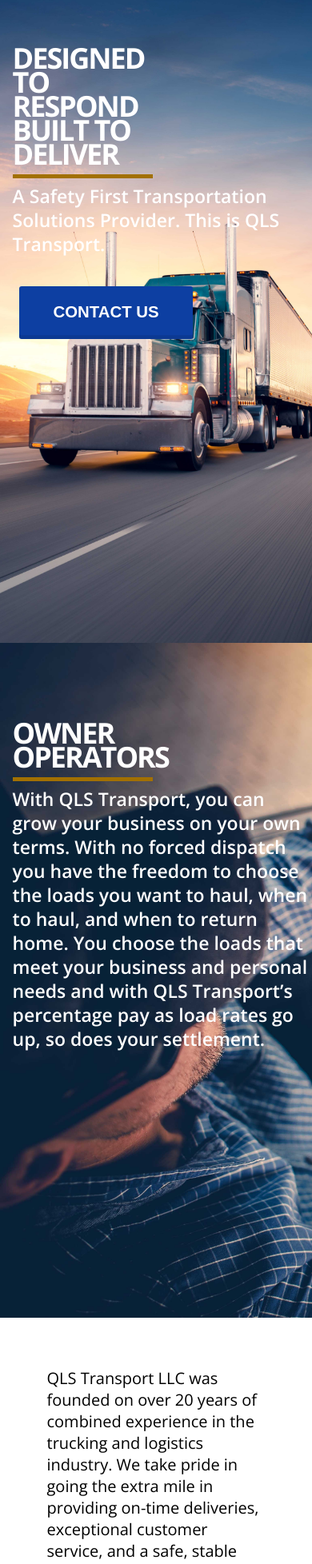
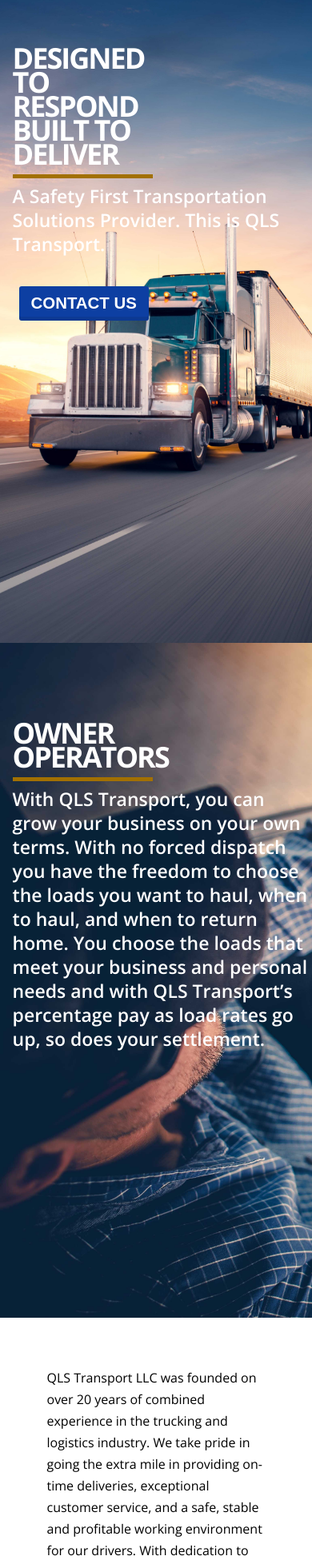
Before and after one commit to XavierCarpenter/qlstransport, a React (Create React App) app: page / in a window 390 px wide. Shown: the part 40-1996 px from the top of the page at 80% size. Built offline with nearby package versions, Linux system fonts and the light colour scheme.

Commit message:
fixed responsiveness

```diff
--- a/src/App.css
+++ b/src/App.css
@@ -80,7 +80,7 @@
   background: rgb(0, 0, 0, .4);
   font-family: "Open Sans", sans-serif;
   text-align: center;
-  margin: 80% auto;
+  margin: 60% auto;
   display: flex;
   justify-content: center;
   align-items: center;
@@ -92,7 +92,7 @@
   color: #fff;
 }
 .btn {
- padding: 1em 2.1em 1.1em;
+ padding: 10px 15px;
     border-radius: 3px;
     margin: 8px 8px 8px 8px;
     color: #fbdedb;
@@ -172,7 +172,7 @@
 .benefits{
    list-style-type: disc;
   font-family: "Open Sans", sans-serif;
-  font-size: 18px;
+  font-size: 14px;
   line-height: 35px;
 }
 .info-wrapper {
@@ -235,7 +235,7 @@
 .subtext3 {
   font-family: "Open Sans", sans-serif;
   line-height: 27px;
-  font-size: 20px;
+  font-size: 16px;
   max-width: 500px;
 }
 .contact{
@@ -547,3 +547,10 @@
 
 
 }
+/* Extra large devices (large laptops and desktops, 1200px and up) */
+@media only screen and (min-width: 1600px) {
+  .App {
+background: green;
+
+}
+}
```
